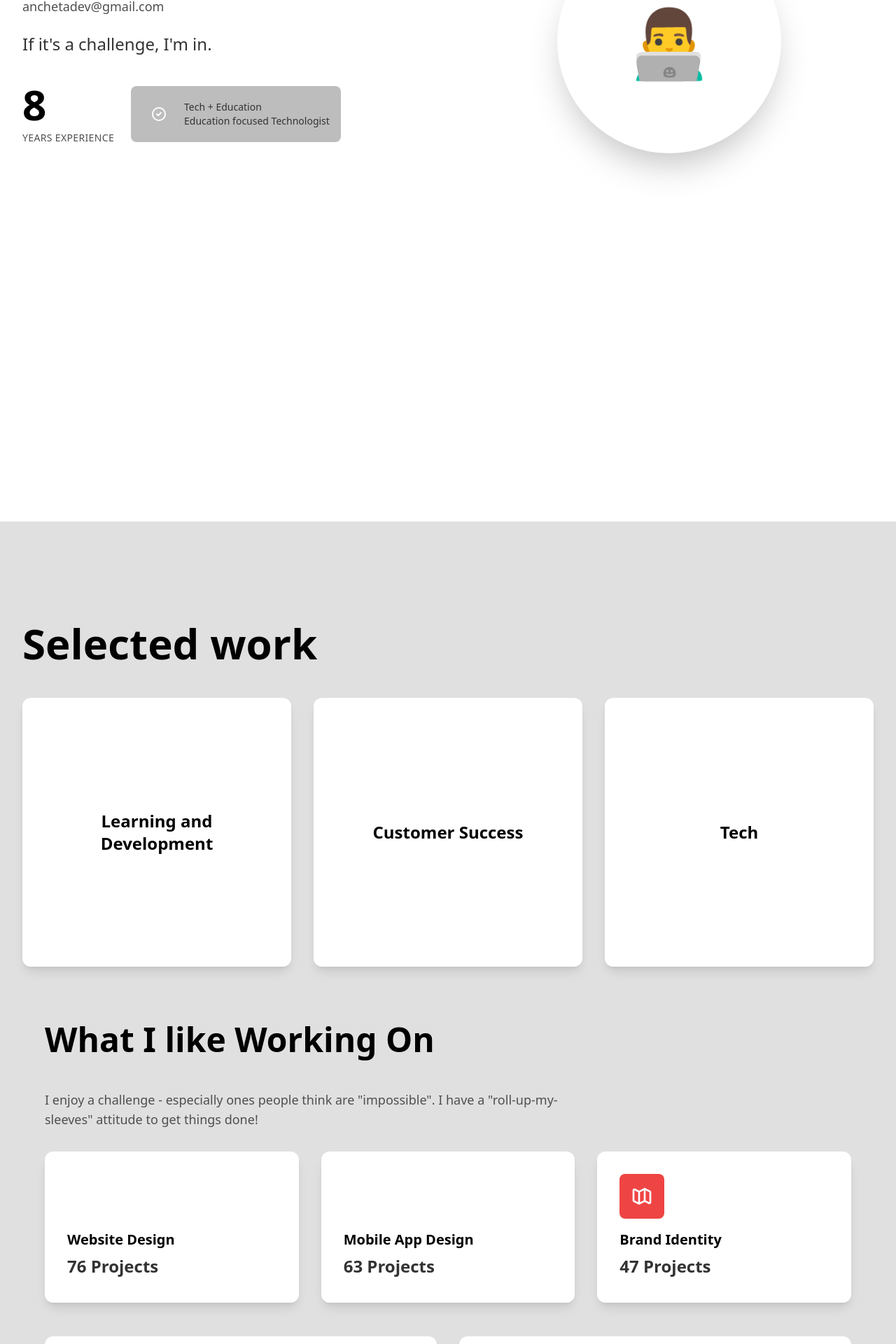
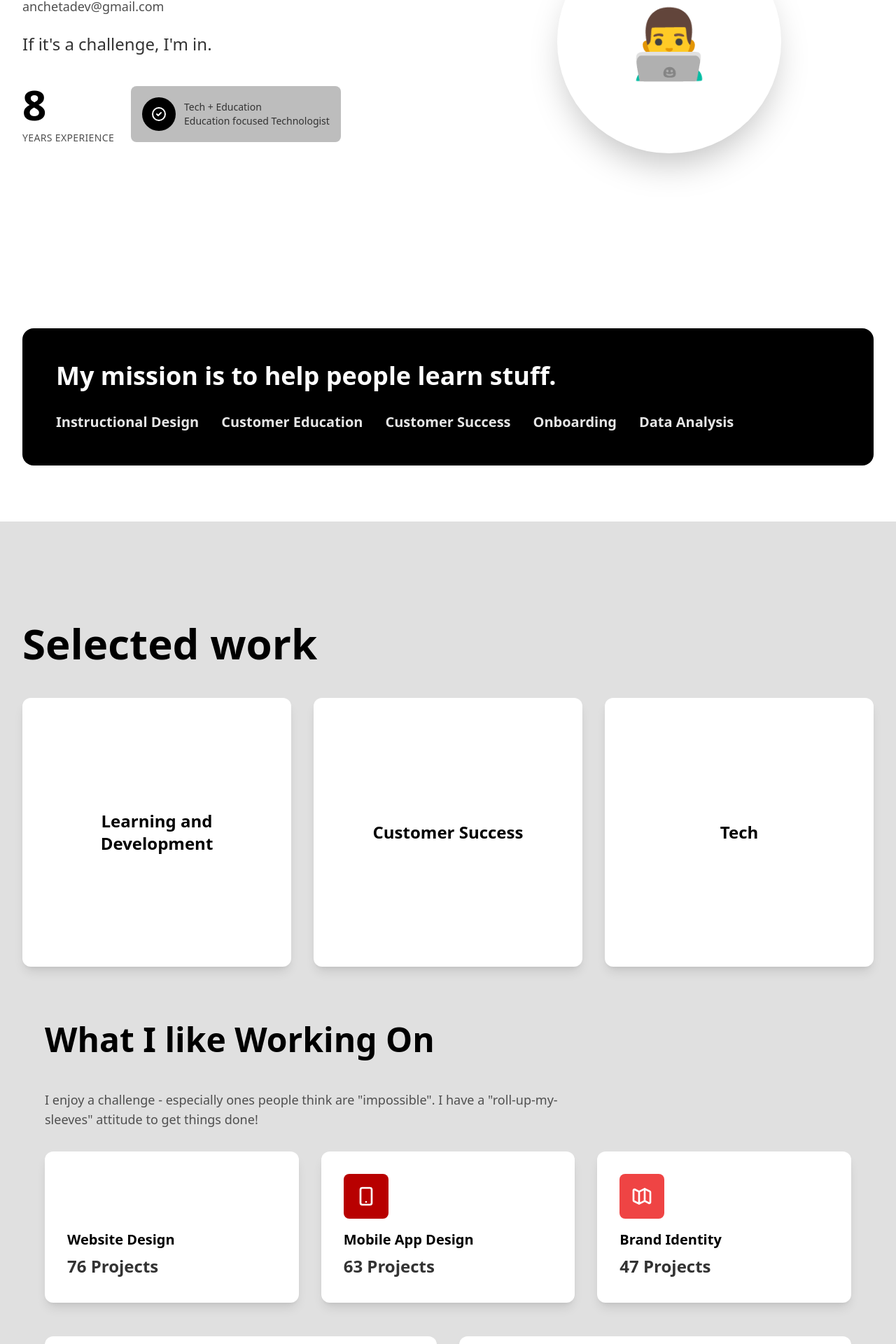
Before and after one commit to anchetadev/angelsPortfolio, a Next.js app: page / in a window 1280 px wide. Shown: the part 335-2255 px from the top of the page at 70% size. Built offline with nearby package versions, Linux system fonts and the light colour scheme.

Commit message:
fixed naming issue

```diff
--- a/components/AboutSection.tsx
+++ b/components/AboutSection.tsx
@@ -21,7 +21,7 @@ export default function AboutSection() {
                 <p className="text-sm text-gray-600 uppercase tracking-wide mt-2">Years Experience</p>
               </div>
               <div className="flex items-center gap-3 bg-gray-100 rounded-lg p-4">
-                <div className="w-12 h-12 bg-primary-teal rounded-full flex items-center justify-center">
+                <div className="w-12 h-12 bg-primary-black rounded-full flex items-center justify-center">
                   <svg className="w-6 h-6 text-white" fill="none" stroke="currentColor" viewBox="0 0 24 24">
                     <path strokeLinecap="round" strokeLinejoin="round" strokeWidth={2} d="M9 12l2 2 4-4m6 2a9 9 0 11-18 0 9 9 0 0118 0z" />
                   </svg>
@@ -42,15 +42,14 @@ export default function AboutSection() {
               </div>
             </div>
             {/* Decorative element */}
-            <div className="absolute -bottom-4 -left-4 w-full h-full bg-primary-teal/20 rounded-lg -z-10 blur-xl"></div>
+            <div className="absolute -bottom-4 -left-4 w-full h-full bg-primary-black/20 rounded-lg -z-10 blur-xl"></div>
           </div>
         </div>
       </div>
 
-
       {/* Mission Statement Section */}
       <div className="max-w-7xl mx-auto px-4 sm:px-6 lg:px-8 py-12 lg:py-20">
-        <div className="bg-primary-teal rounded-2xl p-8 lg:p-12 text-white">
+        <div className="bg-primary-black rounded-2xl p-8 lg:p-12 text-white">
           <p className="text-2xl sm:text-3xl lg:text-4xl font-semibold mb-8 max-w-4xl">
             My mission is to help people learn stuff.
           </p>
--- a/components/WorkSection.tsx
+++ b/components/WorkSection.tsx
@@ -319,7 +319,7 @@ export default function WorkSection() {
 
           {/* Mobile App Design */}
           <div className="bg-white rounded-xl p-6 lg:p-8 shadow-lg hover:shadow-xl transition-shadow">
-            <div className="w-16 h-16 bg-primary-orange rounded-lg flex items-center justify-center mb-4">
+            <div className="w-16 h-16 bg-primary-red rounded-lg flex items-center justify-center mb-4">
               <svg className="w-8 h-8 text-white" fill="none" stroke="currentColor" viewBox="0 0 24 24">
                 <path strokeLinecap="round" strokeLinejoin="round" strokeWidth={2} d="M12 18h.01M8 21h8a2 2 0 002-2V5a2 2 0 00-2-2H8a2 2 0 00-2 2v14a2 2 0 002 2z" />
               </svg>
```
